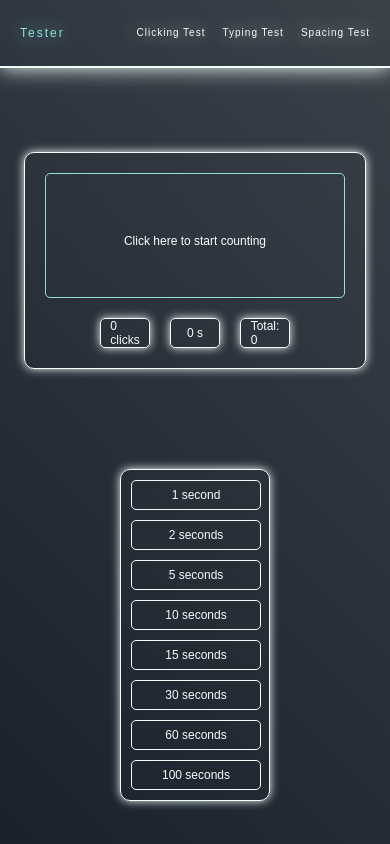
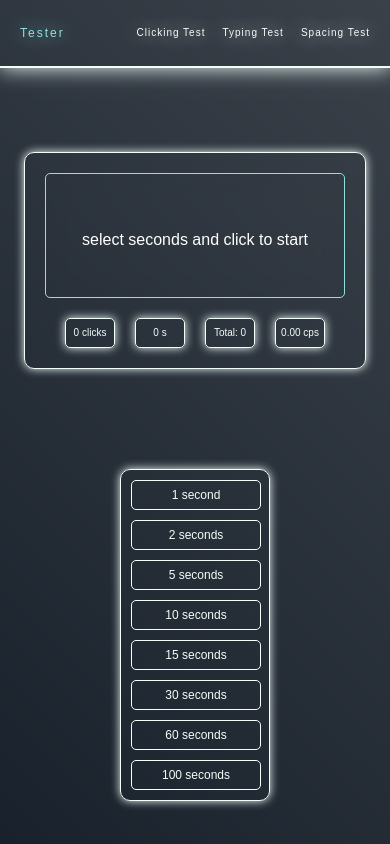
Before and after one commit to LucasNageI/click_test, a React (Vite) app: page / in a window 390 px wide. Built offline with nearby package versions, Linux system fonts and the light colour scheme.

Commit message:
clicks por segundo

```diff
--- a/src/Components/ClickingTest/ClickingTest.css
+++ b/src/Components/ClickingTest/ClickingTest.css
@@ -32,7 +32,7 @@
 }
 
 
-.times-clicked, .seconds, .total-clicks {
+.times-clicked, .seconds, .total-clicks, .cps {
     display: flex;
     align-items: center;
     justify-content: center;
@@ -52,6 +52,14 @@
     gap: 20px;
 }
 
+.click-to-start-disabled {
+    background-color: red;
+    padding-top: 50px;
+    border-radius: 10px;
+    display: flex;
+    align-items: center;
+    justify-content: center;
+    font-size: 30px;}
 
 @media (max-width: 1200px) {
     .click-test {
@@ -64,7 +72,7 @@
         font-size: 20px;
     }
 
-    .times-clicked, .seconds, .total-clicks {
+    .times-clicked, .seconds, .total-clicks, .cps {
         width: 100px;
         height: 30px;
     }
@@ -76,7 +84,7 @@
         border-radius: 10px;
     }
 
-    .times-clicked, .seconds, .total-clicks {
+    .times-clicked, .seconds, .total-clicks, .cps {
         width: 75px;
         height: 30px;
     }
@@ -96,10 +104,6 @@
         height: 175px;
         border-radius: 10px;
     }
-
-    .click-to-start {
-        font-size: 12px;
-    }
 }
 
 @media (max-width: 500px) {
@@ -109,9 +113,10 @@
         border-radius: 5px;
     }
 
-    .times-clicked, .seconds, .total-clicks {
+    .times-clicked, .seconds, .total-clicks, .cps {
         width: 50px;
-        font-size: 12px;
+        padding: 2px;
+        font-size: 10px;
     }
 
 }
@@ -123,7 +128,7 @@
         border-radius: 5px;
     }
 
-    .times-clicked, .seconds, .total-clicks {
+    .times-clicked, .seconds, .total-clicks, .cps {
         width: 50px;
     }
 }
--- a/src/Components/ClickingTest/ClickingTest.jsx
+++ b/src/Components/ClickingTest/ClickingTest.jsx
@@ -5,51 +5,60 @@ export const ClickingTest = ({ seconds }) => {
     const [is_counting, setChange] = useState(false)
     const [timesClicked, setClick] = useState(0)
     const [remaining_seconds, setRemainingSeconds] = useState(seconds)
-    const intervalRef = useRef(null) // Usamos useRef para almacenar la referencia del intervalo
     const [totalClicks, setTotalClicks] = useState(0)
+    const [isDisabled, setDisabled] = useState(false)
+    const [cps, setCps] = useState(0)
+    const intervalRef = useRef(null)
 
     useEffect(() => {
-        return () => clearInterval(intervalRef.current) // Limpiar el intervalo cuando el componente se desmonta
+        return () => clearInterval(intervalRef.current)
     }, [])
+
+    useEffect(() => {
+        if (remaining_seconds === 0 && is_counting) {
+            setChange(false)
+            setTotalClicks(timesClicked)
+            setDisabled(true)
+
+            // Calcular CPS y mostrarlo
+            if (seconds > 0) {
+                setCps(totalClicks / seconds)
+            }
+
+            setTimeout(() => {
+                setDisabled(false)
+            }, 1000)
+        }
+    }, [remaining_seconds, is_counting, timesClicked, seconds, totalClicks])
 
     const handleClickTest = () => {
         if (!is_counting) {
-            // Si no está contando, inicia el conteo
             setChange(true)
-            setTotalClicks(0)
-            setClick(1) // Cuenta el primer click
-            setRemainingSeconds(seconds) // Reinicia los segundos restantes
+            setClick(0)
+            setRemainingSeconds(seconds)
+
+            if (intervalRef.current) {
+                clearInterval(intervalRef.current)
+            }
 
             intervalRef.current = setInterval(() => {
-                setRemainingSeconds((prevRemainingSeconds) => {
-                    if (prevRemainingSeconds <= 1) {
-                        clearInterval(intervalRef.current) // Detener el intervalo cuando llega a 0
-                        setChange(false) // Detener el estado de counting
-                        setTotalClicks(timesClicked) // Guarda el total de clics
-                        return 0
-                    }
-                    return prevRemainingSeconds - 1
-                })
+                setRemainingSeconds((prevRemainingSeconds) => prevRemainingSeconds - 1)
             }, 1000)
         } else {
-            // Si ya está contando, solo incrementa el contador de clicks
             setClick((prevClicks) => prevClicks + 1)
         }
     }
 
-    useEffect(() => {
-        // Cada vez que timesClicked cambia, se actualiza el total
-        if (!is_counting && remaining_seconds === 0) {
-            setTotalClicks(timesClicked)
-        }
-    }, [timesClicked, is_counting, remaining_seconds])
-
     return (
         <section className='main-page'>
             <div className='click-test-container'>
-                <button onClick={handleClickTest} className='click-test'>
-                    <span className={`click-to-start ${is_counting}`}>
-                        {is_counting ? 'Counting...' : 'Click here to start counting'}
+                <button
+                    onClick={handleClickTest}
+                    className={`click-test ${isDisabled ? 'click-to-start-disabled' : ''}`}
+                    disabled={isDisabled}
+                >
+                    <span className='click-to-start'>
+                        {is_counting ? 'Counting...' : 'select seconds and click to start'}
                     </span>
                 </button>
             </div>
@@ -58,6 +67,7 @@ export const ClickingTest = ({ seconds }) => {
                 <span className='times-clicked'>{timesClicked} clicks</span>
                 <span className='seconds'>{is_counting ? remaining_seconds : seconds} s</span>
                 <span className='total-clicks'>Total: {totalClicks}</span>
+                <span className='cps'>{cps.toFixed(2)} cps</span>
             </div>
         </section>
     )
```
